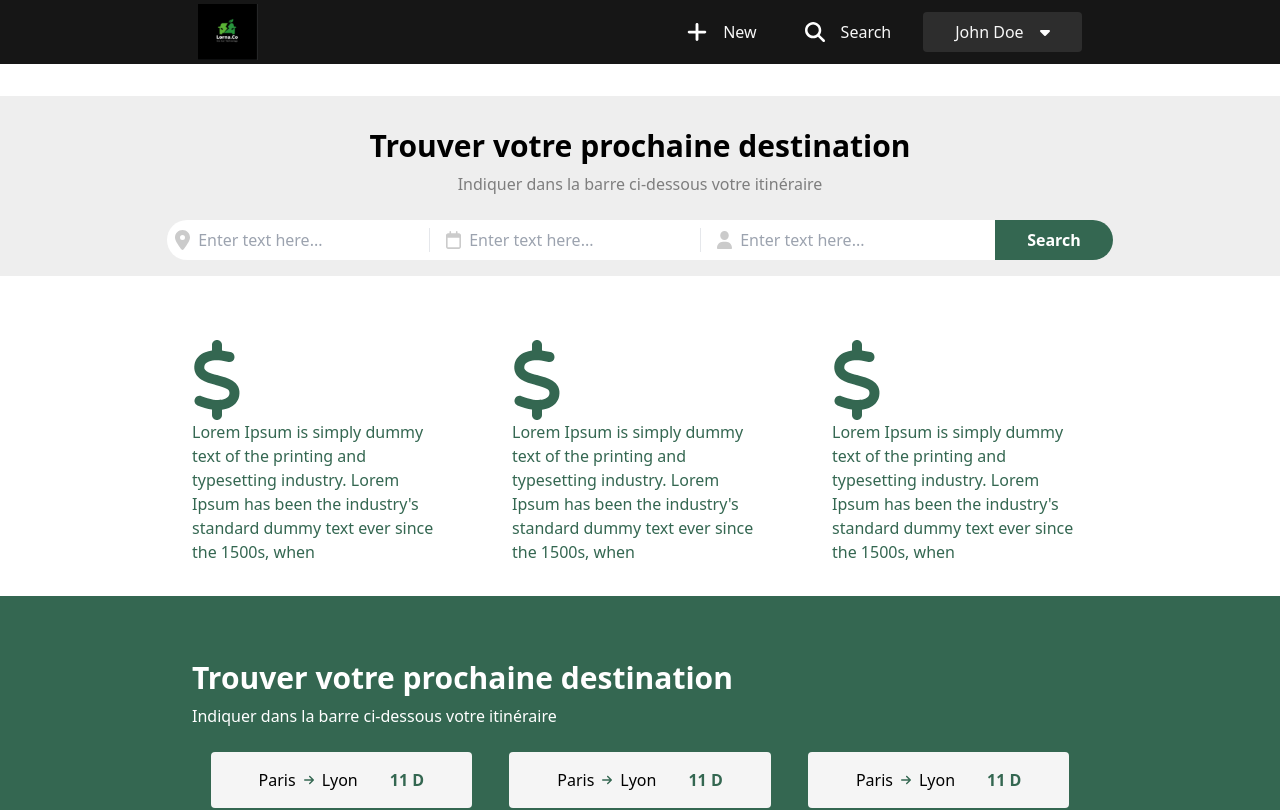
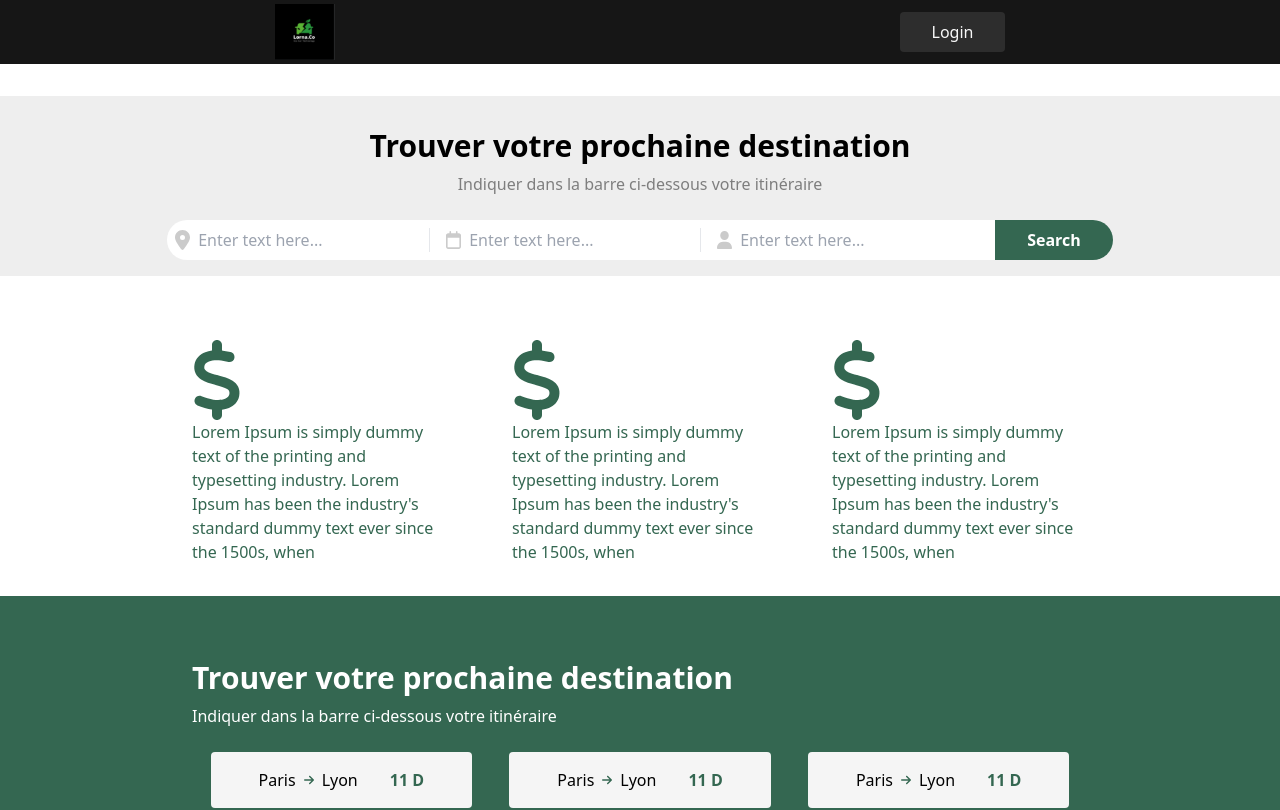
Before and after one commit to Youcode-Classe-E-2023-2024/ALIFERTAH_FIL_ROUGE, a Next.js app in the folder rideshare_frontend/: page / in a window 1280 px wide. Shown: the top 810 px of the page. Built offline with nearby package versions, Linux system fonts and the light colour scheme.

Commit message:
feat : showing only necessary elements in header in case the user is logged in or logged out

```diff
--- a/rideshare_frontend/src/components/layout/header.jsx
+++ b/rideshare_frontend/src/components/layout/header.jsx
@@ -32,9 +32,17 @@ function Header() {
         console.error("Error :: ", error);
       });
   };
+
+  const [cookies, setCookies] = useState("")
+  useEffect (()=>{
+    setCookies(document.cookie)
+  }, [])
   return (
     <div className='bg-[#161616] text-[#F8F8F8] h-16 flex w-full justify-around items-center'>
         <Image src="/imgs/logo.png" width={60} height={100} />
+
+        {
+          cookies ? (
           <nav className='flex items-center'>
               <a href='/newTrip' className='flex items-center rounded px-4 py-2 ml-4 cursor-pointer'><Image className='mr-4 cursor-pointer' src="/icons/New.svg" height={20} width={20} /><span>New</span></a>
               <div className='flex items-center  rounded px-4 py-2 ml-4 cursor-pointer'><Image className='mr-4 cursor-pointer' src="/icons/search.svg" height={20} width={20} /><span>Search</span></div>
@@ -56,6 +64,16 @@ function Header() {
           )}
           </div>
         </nav>
+          ) : (
+
+          <nav className='flex items-center'>
+            <a
+            href='/login'
+            className='flex items-center bg-[#2D2D2D] rounded px-8 py-2 ml-4 cursor-pointer'><span>Login</span>
+          </a>
+        </nav>
+          )
+        }
     </div>
   )
 }
```
Lines whose indentation alone changed are shown as unchanged.
